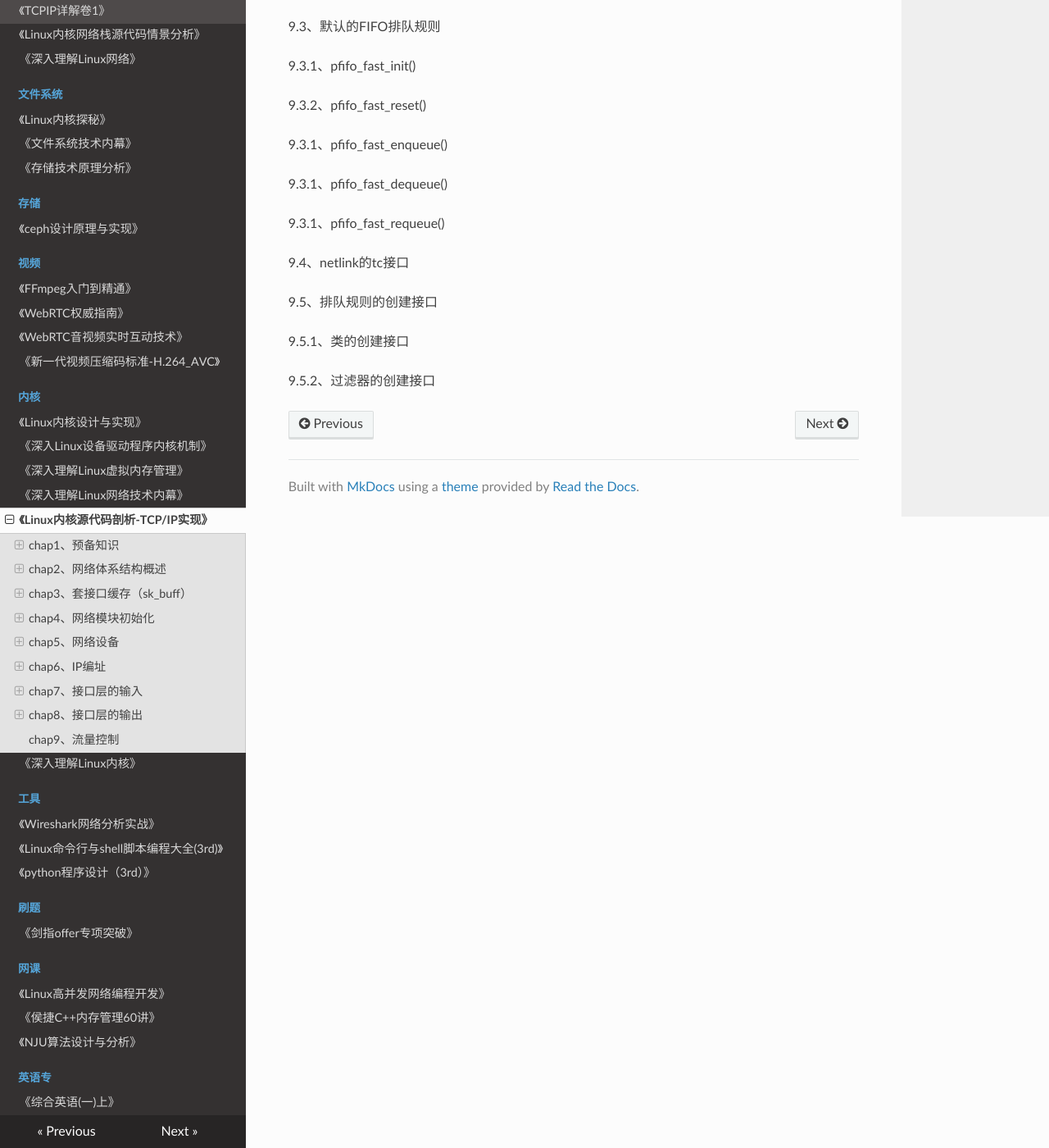
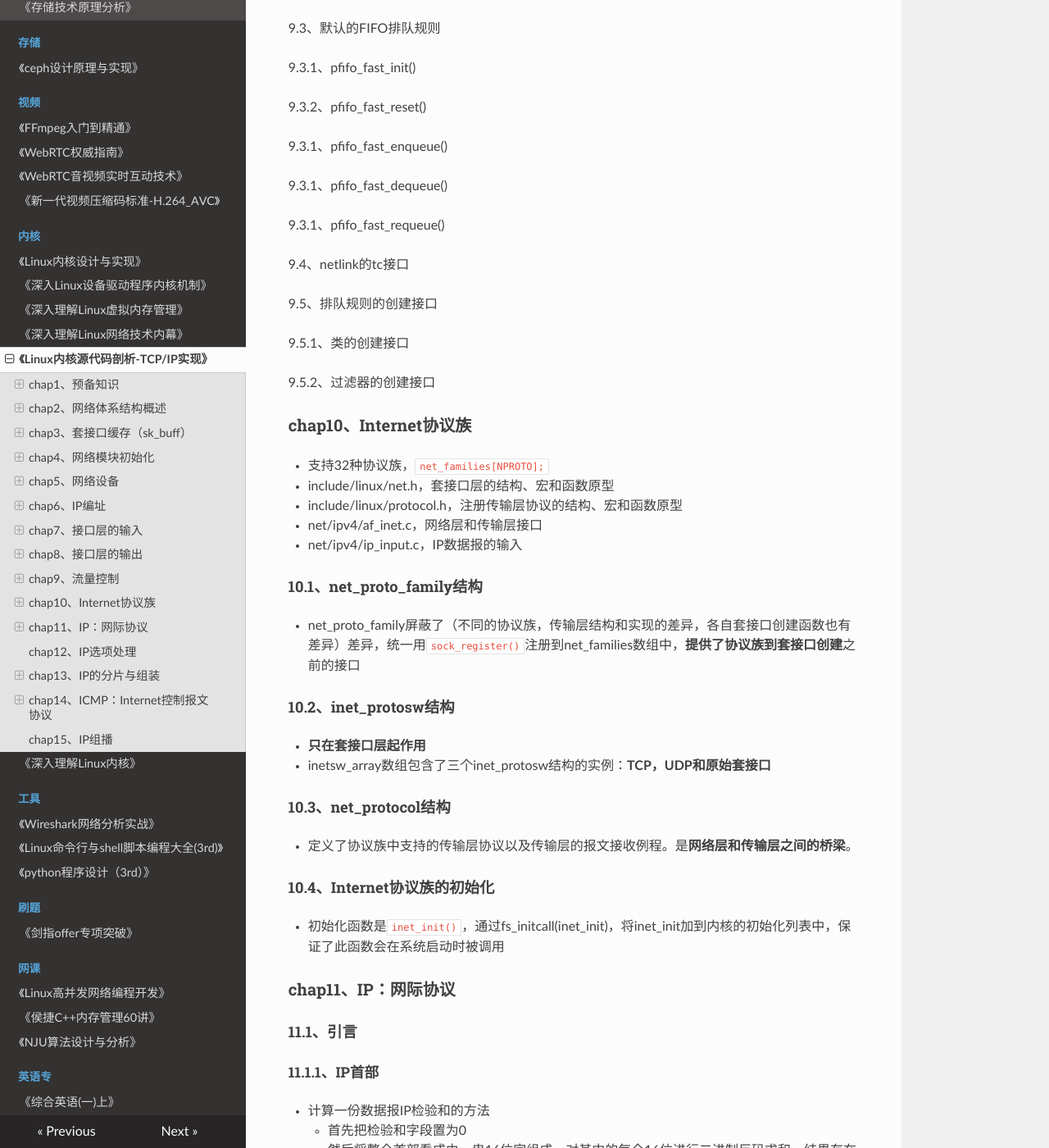
Before and after one commit to wolflion/booknotes, an MkDocs documentation site: the page built from docs/13kernel/Linux内核源代码剖析-tcpip实现.md, in a window 1280 px wide and 1400 px high, scrolled down 8677 px. Shown: the whole window at 82% size. Built offline with MkDocs 1.6.1, drawn with Linux system fonts in a browser that asks for light colours; nearby versions of some CDN libraries; some of the changed text lies outside the part shown.

Commit message:
Update Linux内核源代码剖析-tcpip实现.md

```diff
--- a/docs/13kernel/Linux内核源代码剖析-tcpip实现.md
+++ b/docs/13kernel/Linux内核源代码剖析-tcpip实现.md
@@ -329,7 +329,7 @@
 
 ### chap9、流量控制
 
-9.1、通过流量控制后输出
+#### 9.1、通过流量控制后输出
 
 9.1.1、dev_queue_xmit()
 
@@ -362,3 +362,164 @@
 9.5.1、类的创建接口
 
 9.5.2、过滤器的创建接口
+
+### chap10、Internet协议族
+
++ 支持32种协议族，`net_families[NPROTO];`
++ include/linux/net.h，套接口层的结构、宏和函数原型
++ include/linux/protocol.h，注册传输层协议的结构、宏和函数原型
++ net/ipv4/af_inet.c，网络层和传输层接口
++ net/ipv4/ip_input.c，IP数据报的输入
+
+#### 10.1、net_proto_family结构
+
++ net_proto_family屏蔽了（不同的协议族，传输层结构和实现的差异，各自套接口创建函数也有差异）差异，统一用`sock_register()`注册到net_families数组中，**提供了协议族到套接口创建**之前的接口
+
+#### 10.2、inet_protosw结构
+
++ **只在套接口层起作用**
++ inetsw_array数组包含了三个inet_protosw结构的实例：**TCP，UDP和原始套接口**
+
+#### 10.3、net_protocol结构
+
++ 定义了协议族中支持的传输层协议以及传输层的报文接收例程。是**网络层和传输层之间的桥梁**。
+
+#### 10.4、Internet协议族的初始化
+
++ 初始化函数是`inet_init()`，通过fs_initcall(inet_init)，将inet_init加到内核的初始化列表中，保证了此函数会在系统启动时被调用
+
+### chap11、IP：网际协议
+
+#### 11.1、引言
+
+##### 11.1.1、IP首部
+
++ 计算一份数据报IP检验和的方法
+  + 首先把检验和字段置为0
+  + 然后将整个首部看成由一串16位字组成，对其中的每个16位进行二进制反码求和，结果存在检验和字段中
+
+##### 11.1.2、IP数据报的输入与输出
+
++ 图11-3，**IP层主要函数调用关系**
+
+#### 11.2、IP的私有信息控制块
+
+11.3、系统参数
+
+11.4、初始化
+
+11.5、IP层套接口选项
+
+11.6、ipv4_devconf结构
+
+11.7、套接口的错误队列
+
+11.8、报文控制信息
+
+11.9、对端信息块
+
+11.10、IP数据报的输入处理
+
+11.11、IP数据报的输出处理
+
+11.12、IP层对GSO的支持
+
+### chap12、IP选项处理
+
+12.1、IP选项
+
+12.2、ip_options结构
+
+12.3、在IP数据报中构建IP选项
+
+12.4、复制IP数据报中选项到指定的ip_options结构
+
+12.5、处理待发送IP分片中的选项
+
+12.6、解析IP选项
+
+12.7、还原在检验IP选项时修改的IP选项
+
+12.8、
+
+12.9、
+
+12.10、
+
+12.11、
+
+12.12、由控制信息生成IP选项信息块
+
+### chap13、IP的分片与组装
+
+#### 13.1、系统参数
+
+13.2、分片
+
+13.3、组装
+
+13.3.1、ipq结构
+
+13.3.2、ipq散列表和链表的维护
+
+13.3.3、ipq散列表的重组
+
+13.3.4、
+
+13.3.5、
+
+13.3.6、
+
+13.3.7、
+
+### chap14、ICMP：Internet控制报文协议
+
+#### 14.1、ICMP报文结构
+
+14.2、注册ICMP报文类型
+
+14.3、系统参数
+
+14.4、ICMP的初始化
+
+14.5、输入处理
+
+14.5.1、
+
+14.5.2、
+
+14.5.3、
+
+14.5.4、
+
+14.5.5、
+
+14.6、输出处理
+
+14.6.1、发送ICMP报文
+
+14.6.2、发送回显应答和时间戳应答报文
+
+### chap15、IP组播
+
+15.1、初始化
+
+15.2、虚拟接口
+
+15.3、组播转发缓存
+
+15.4、临时组播转发缓存
+
+15.5、外部事件
+
+15.6、组播套接口选项
+
+15.7、组播选路套接口选项
+
+15.8、组播的ioctl
+
+15.9、组播报文的输入
+
+15.10、组播报文的转发
+
+15.11、组播报文的输出
```
